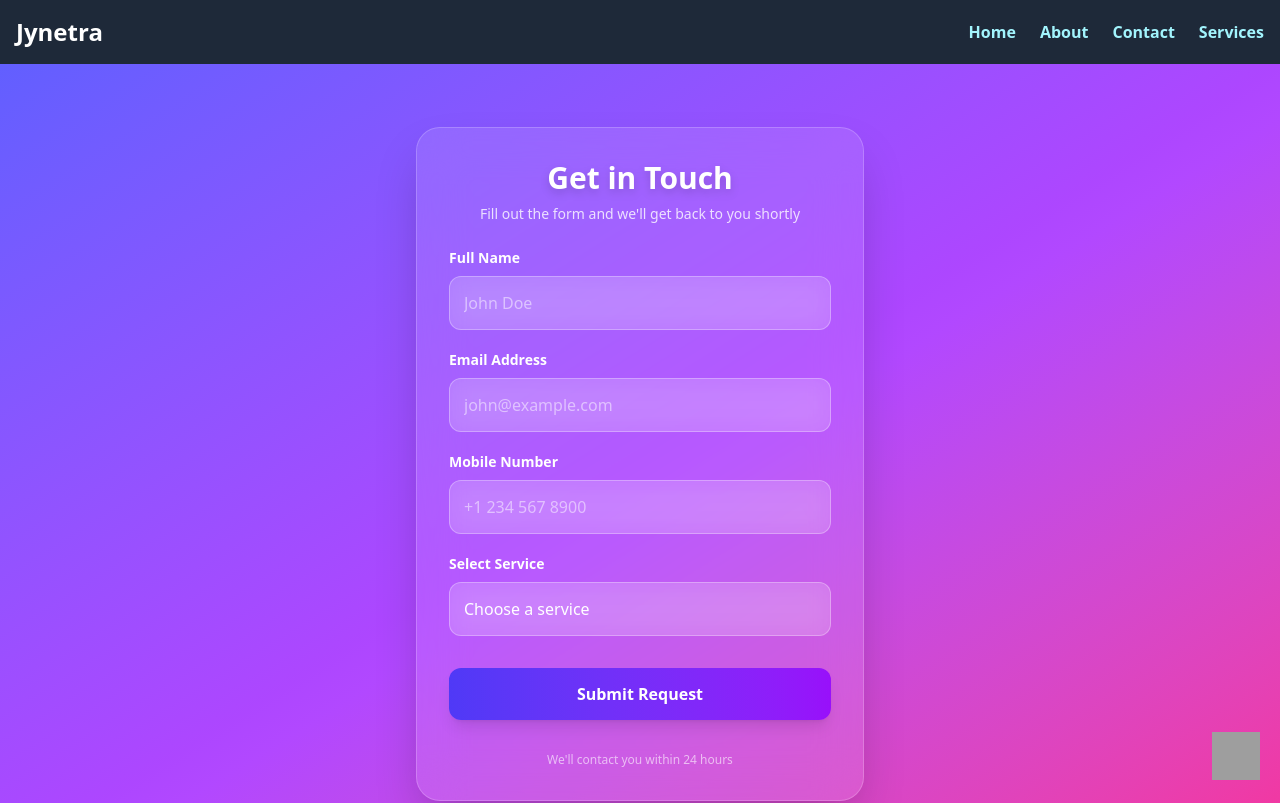
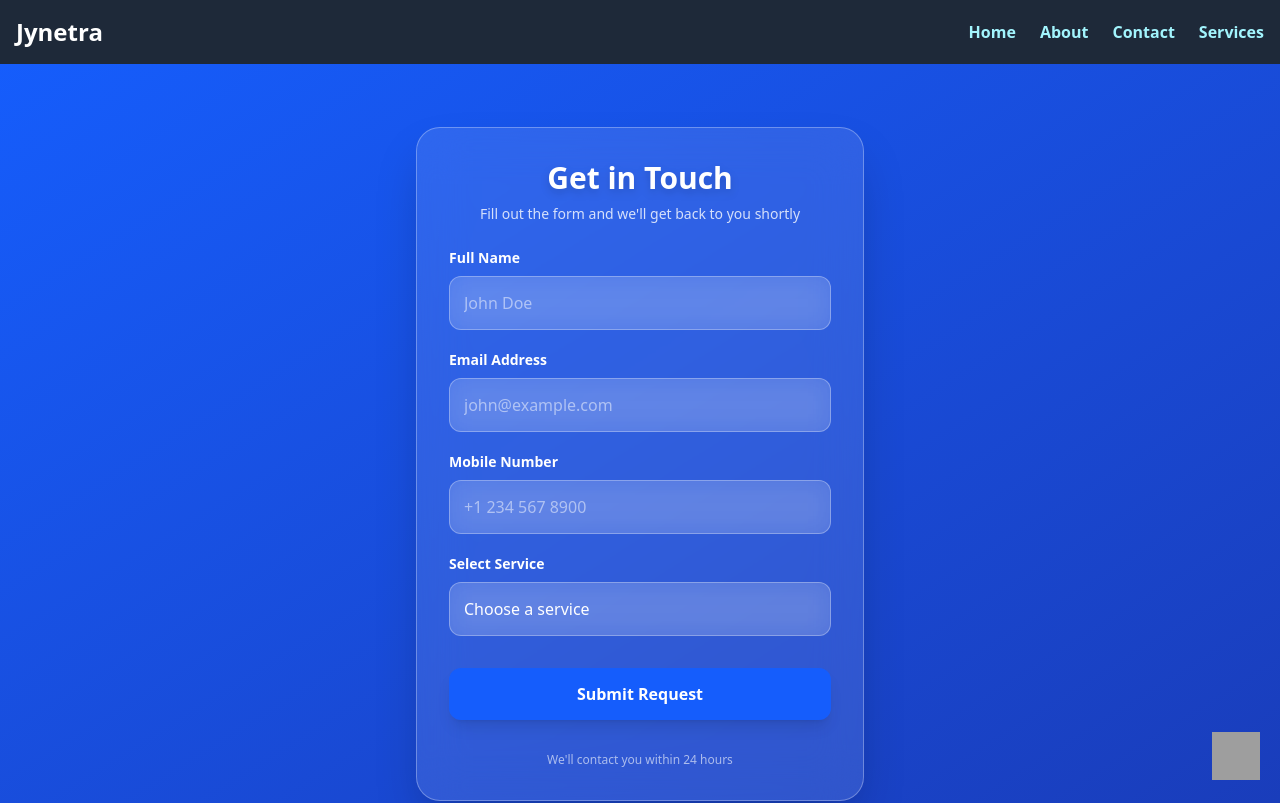
Before and after one commit to sachinkushwha/jynetra, a React (Vite) app: page /form in a window 1280 px wide. Shown: the top 803 px of the page. Built offline with nearby package versions, Linux system fonts and the light colour scheme; grey boxes are pictures that could not be loaded.

Commit message:
Update form.jsx

```diff
--- a/src/components/form.jsx
+++ b/src/components/form.jsx
@@ -34,10 +34,10 @@ export const Form = () => {
   };
 
   return (
-    <div className="min-h-screen flex items-center justify-center bg-gradient-to-br from-indigo-500 via-purple-500 to-pink-500 p-4 md:p-6">
+    <div className="min-h-screen flex items-center justify-center bg-gradient-to-br from-blue-600 to-blue-800 p-4 md:p-6">
       <form
         onSubmit={handlesubmit}
-        className="w-full max-w-md backdrop-blur-xl bg-white/10 border border-white/20 shadow-2xl rounded-3xl p-6 md:p-8 space-y-6 animate-fadeIn"
+        className="w-full max-w-md backdrop-blur-xl bg-white/10 border border-white/30 shadow-2xl rounded-3xl p-6 md:p-8 space-y-6 animate-fadeIn"
       >
         <div className="text-center">
           <h2 className="text-3xl font-bold text-white drop-shadow-lg mb-2">
@@ -57,7 +57,7 @@ export const Form = () => {
               type="text"
               ref={name}
               required
-              className="w-full rounded-xl bg-white/15 text-white placeholder-white/50 border border-white/30 focus:ring-2 focus:ring-white/50 focus:border-transparent transition-all duration-200 backdrop-blur-md p-3.5 text-base hover:bg-white/20"
+              className="w-full rounded-xl bg-white/15 text-white placeholder-white/50 border border-white/30 focus:ring-2 focus:ring-blue-300 focus:border-transparent transition-all duration-200 backdrop-blur-md p-3.5 text-base hover:bg-white/20"
               placeholder="John Doe"
             />
           </div>
@@ -70,7 +70,7 @@ export const Form = () => {
               type="email"
               ref={email}
               required
-              className="w-full rounded-xl bg-white/15 text-white placeholder-white/50 border border-white/30 focus:ring-2 focus:ring-white/50 focus:border-transparent transition-all duration-200 backdrop-blur-md p-3.5 text-base hover:bg-white/20"
+              className="w-full rounded-xl bg-white/15 text-white placeholder-white/50 border border-white/30 focus:ring-2 focus:ring-blue-300 focus:border-transparent transition-all duration-200 backdrop-blur-md p-3.5 text-base hover:bg-white/20"
               placeholder="john@example.com"
             />
           </div>
@@ -83,7 +83,7 @@ export const Form = () => {
               type="tel"
               ref={mobile}
               required
-              className="w-full rounded-xl bg-white/15 text-white placeholder-white/50 border border-white/30 focus:ring-2 focus:ring-white/50 focus:border-transparent transition-all duration-200 backdrop-blur-md p-3.5 text-base hover:bg-white/20"
+              className="w-full rounded-xl bg-white/15 text-white placeholder-white/50 border border-white/30 focus:ring-2 focus:ring-blue-300 focus:border-transparent transition-all duration-200 backdrop-blur-md p-3.5 text-base hover:bg-white/20"
               placeholder="+1 234 567 8900"
             />
           </div>
@@ -95,9 +95,9 @@ export const Form = () => {
             <select
               ref={service}
               required
-              className="w-full rounded-xl bg-white/15 text-white border border-white/30 focus:ring-2 focus:ring-white/50 focus:border-transparent transition-all duration-200 backdrop-blur-md p-3.5 text-base hover:bg-white/20 appearance-none cursor-pointer"
+              className="w-full rounded-xl bg-white/15 text-white border border-white/30 focus:ring-2 focus:ring-blue-300 focus:border-transparent transition-all duration-200 backdrop-blur-md p-3.5 text-base hover:bg-white/20 appearance-none cursor-pointer"
             >
-              <option value="" disabled selected className="text-white/50 bg-gray-800">
+              <option value="" disabled selected className="text-white/50 bg-blue-900">
                 Choose a service
               </option>
               <option className="text-gray-900 bg-white" value="Website development">
@@ -124,7 +124,7 @@ export const Form = () => {
 
         <button
           type="submit"
-          className="w-full py-3.5 px-4 bg-gradient-to-r from-indigo-600 to-purple-600 text-white font-bold rounded-xl shadow-lg hover:from-indigo-700 hover:to-purple-700 transition-all duration-200 backdrop-blur-lg hover:shadow-xl hover:scale-[1.02] active:scale-95 mt-2"
+          className="w-full py-3.5 px-4 bg-blue-600 text-white font-bold rounded-xl shadow-lg hover:bg-blue-700 transition-all duration-200 backdrop-blur-lg hover:shadow-xl hover:scale-[1.02] active:scale-95 mt-2"
         >
           Submit Request
         </button>
```
